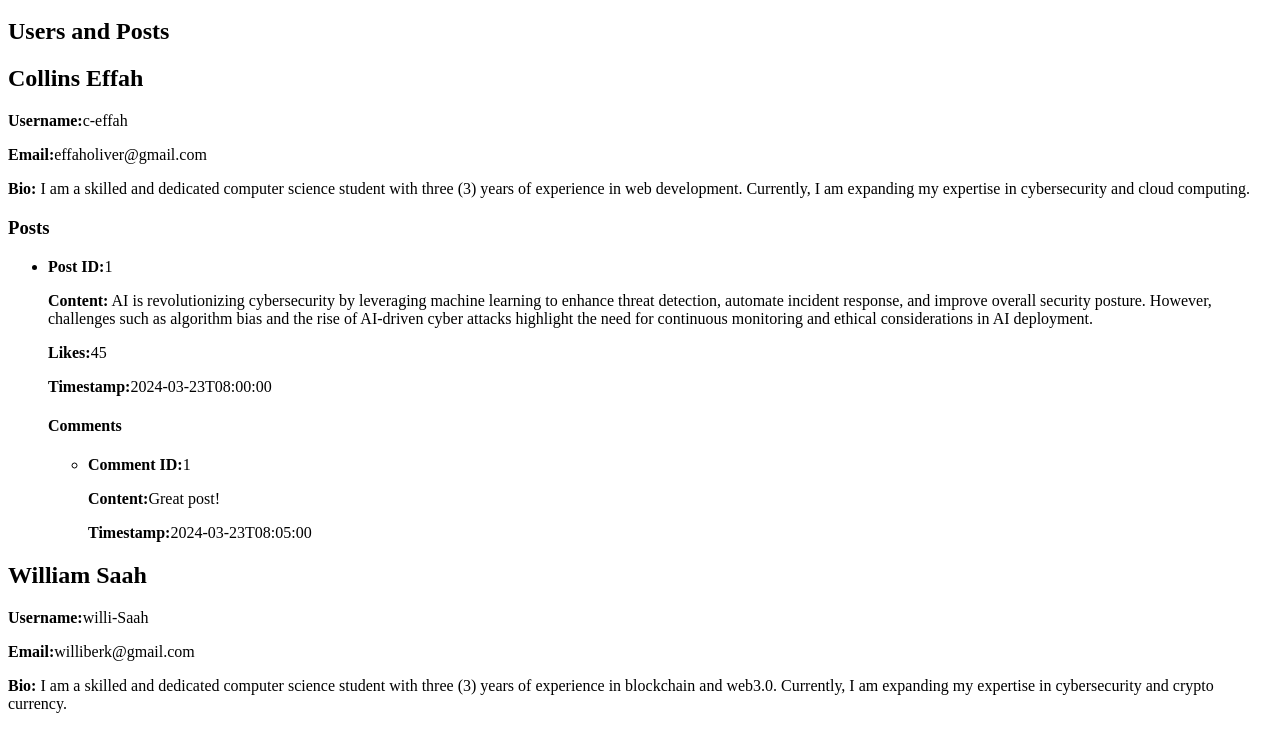
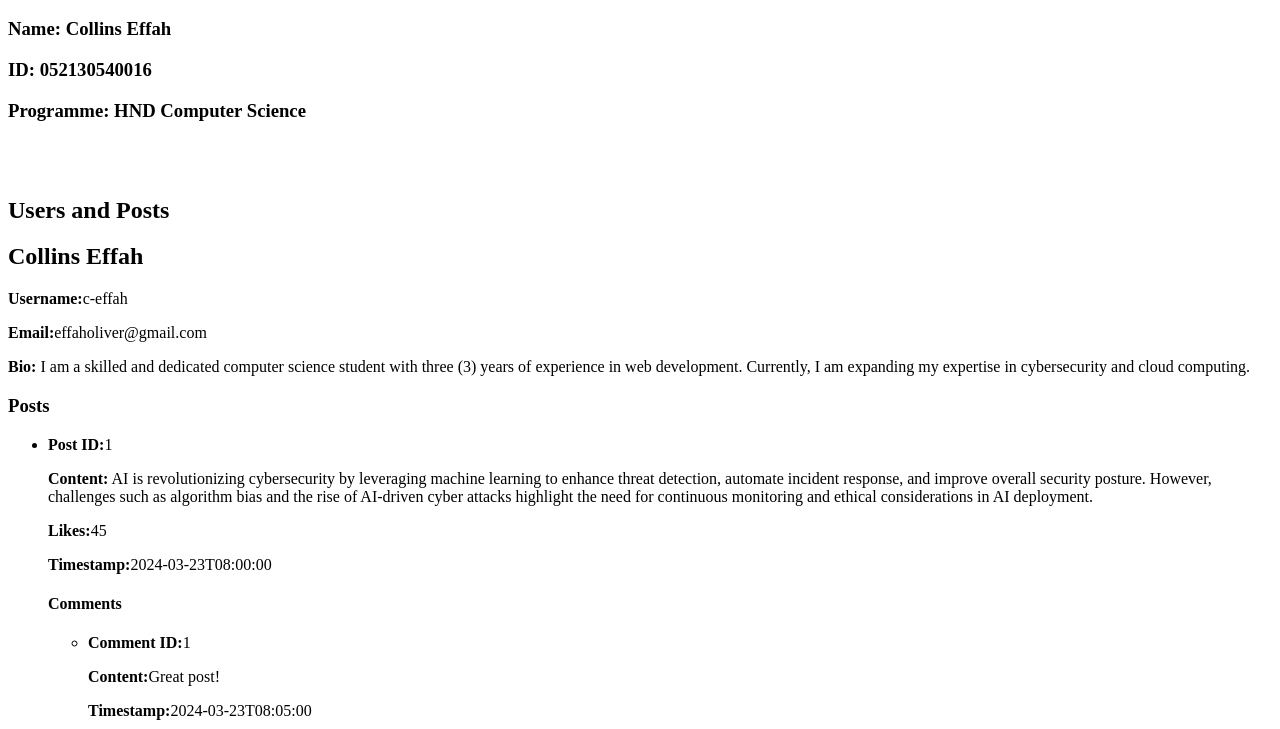
Before and after one commit to YawEffah/MicrobloggingSiteProject, a plain HTML site: page index.html in a window 1280 px wide. Shown: the part 48-777 px from the top of the page. Drawn offline with Linux system fonts and the light colour scheme.

Commit message:
index file modified

```diff
--- a/index.html
+++ b/index.html
@@ -4,6 +4,11 @@
    </head>
    <body>
       <h1>Microblogging Site Project</h1>
+      <h3>Name: Collins Effah</h3>
+      <h3>ID: 052130540016</h3>
+      <h3>Programme: HND Computer Science</h3>
+      <br/>
+      <br/>
       <h2>Users and Posts</h2>
       <div>
          <h2>Collins Effah</h2>
```
